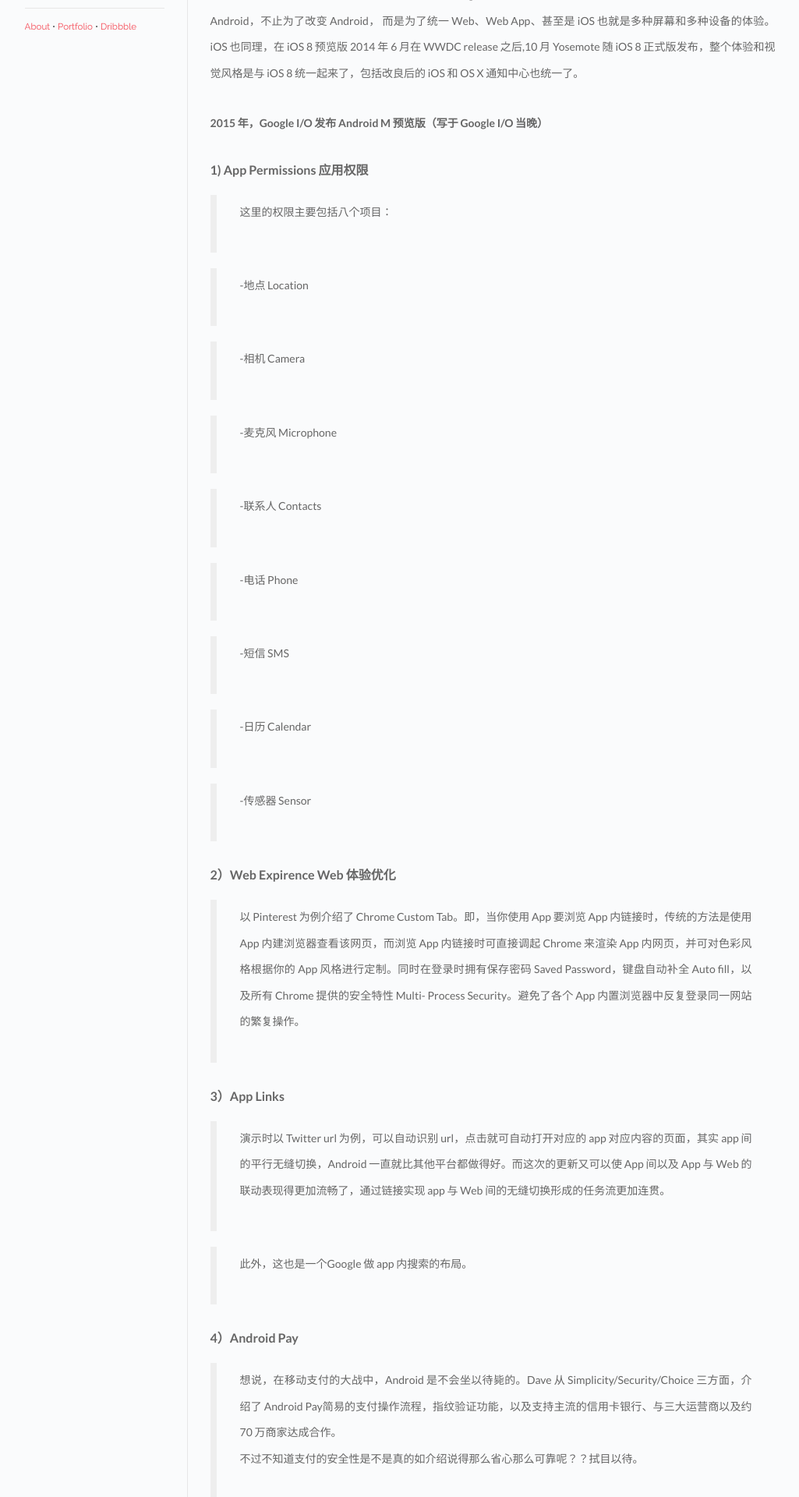
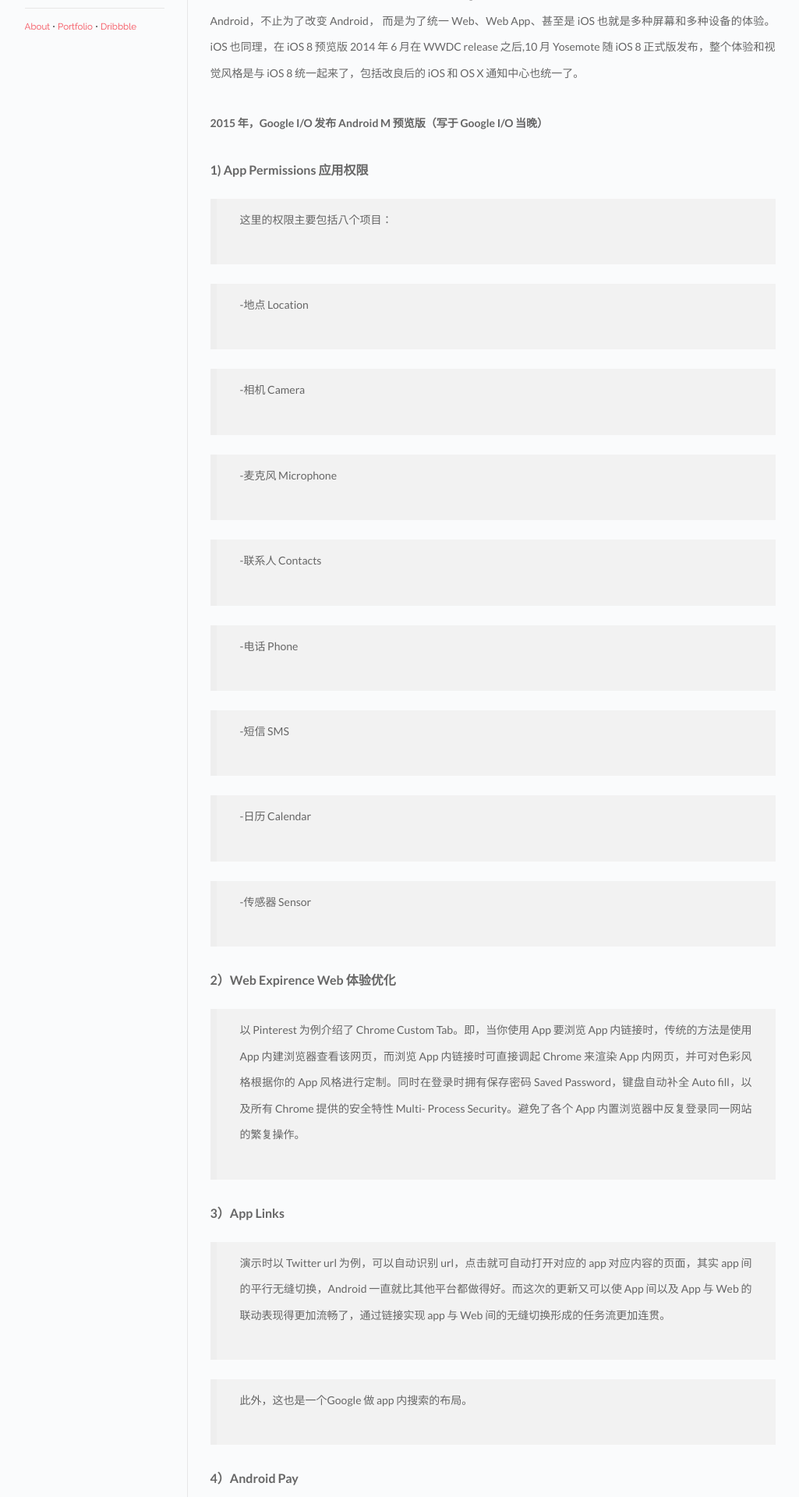
Before and after one commit to hominthesky/blog, a Jekyll site: the page built from index.html, in a window 1280 px wide. Shown: the part 696-2616 px from the top of the page at 78% size, without its empty margins (118-1143 px from the left). Built offline with Jekyll 4.4.1, drawn with Linux system fonts in a browser that asks for light colours; Markdown is read by kramdown in place of the engine named in the settings; some of the changed text lies outside the part shown.

Commit message:
change style

```diff
--- a/css/main.css
+++ b/css/main.css
@@ -257,11 +257,12 @@ hr{
 
 blockquote{
   max-width: 100%;
-  padding: 5px 30px 5px 30px;
+  padding: 10px 30px 10px 30px;
   border-left: 8px solid #eee;
   display: block;
-  margin-top: 20px;
-  margin-bottom: 20px;
+  margin-top: 25px;
+  margin-bottom: 25px;
+  background-color: #f2f2f2;
 }
 .sidebar,
 .content {
```
